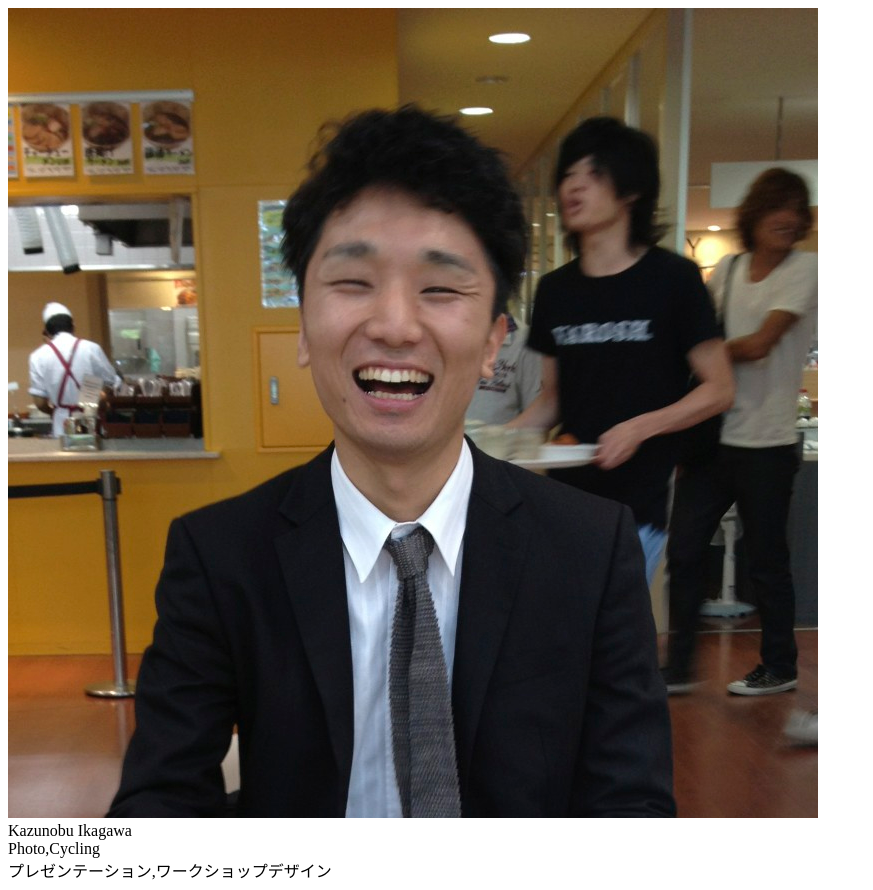
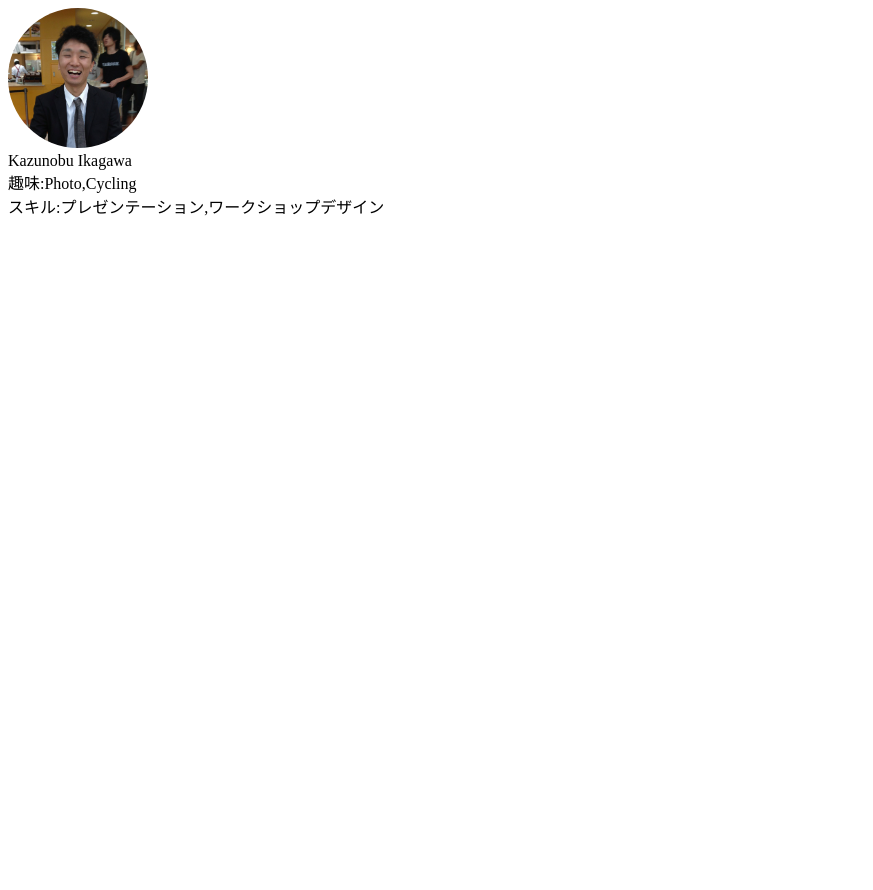
Before and after one commit to 50river/ikagawado_workshop, a plain HTML site: page index.html in a window 1280 px wide. Shown: the whole page, without its empty margins (0-873 px from the left). After the commit the page ends 800 px from the top, so only its background shows below. Drawn offline with Linux system fonts and the light colour scheme.

Commit message:
CSS追加 顔写真追加

```diff
--- /dev/null
+++ b/base.css
@@ -0,0 +1,5 @@
+#introduction .face img{
+  width:140px;
+  height:140px;
+  border-radius: 70px;
+}
--- a/index.html
+++ b/index.html
@@ -3,8 +3,8 @@
   <head>
     <meta charset="UTF-8">
     <title>work shop</title>
+    <link rel="stylesheet" type="text/css" href="base.css">
   </head>
-
   <body>
     <div id="introduction">
     <!--自身を表す画像を-->
@@ -17,14 +17,12 @@
     </div>
     <!--趣味-->
     <div class="hobby">
-    Photo,Cycling
+      趣味:Photo,Cycling
     </div>
     <!--スキル-->
     <div class="skill">
-    プレゼンテーション,ワークショップデザイン
+      スキル:プレゼンテーション,ワークショップデザイン
     </div>
     </div>
-
   </body>
-
 </html>
```
Lines whose indentation alone changed are shown as unchanged.
